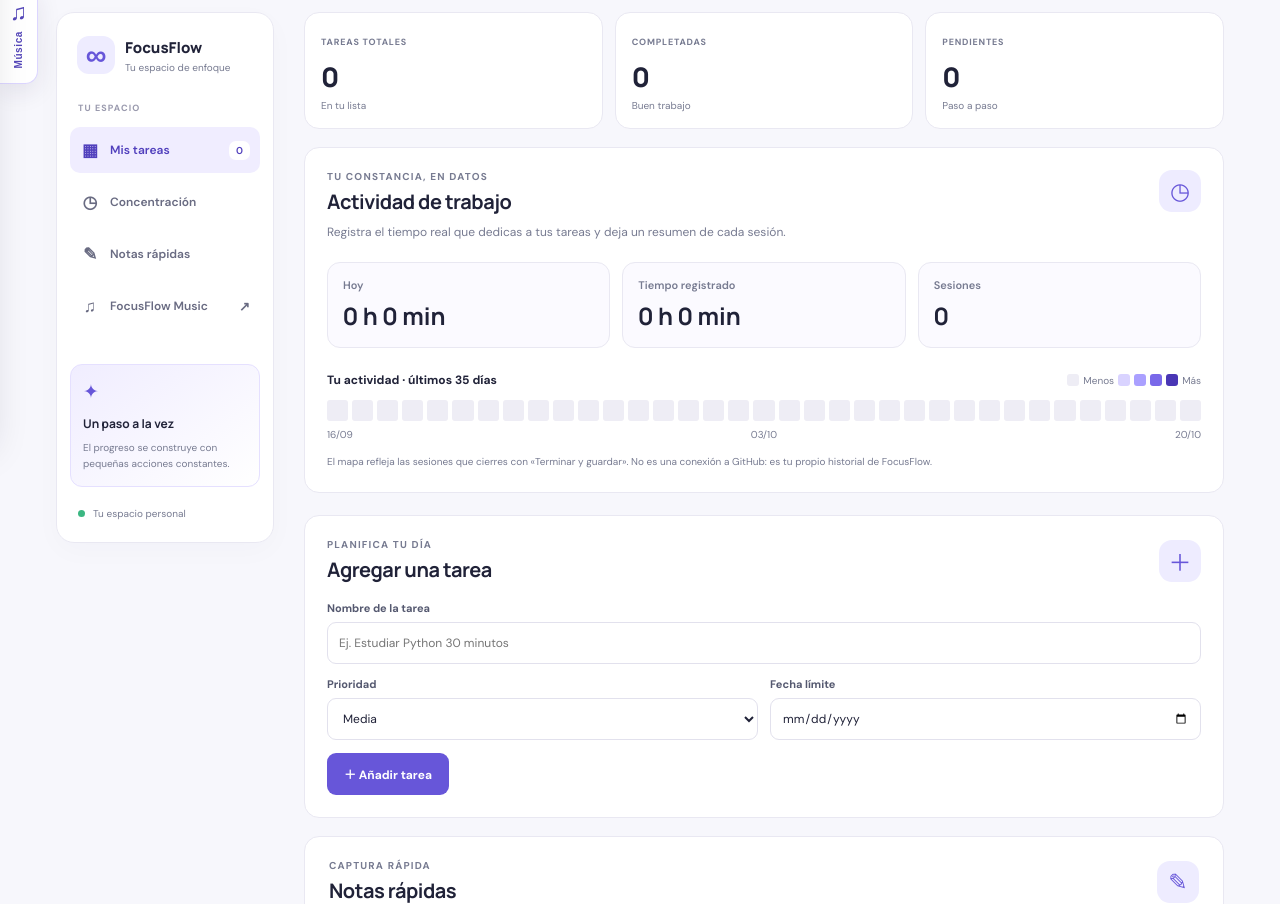
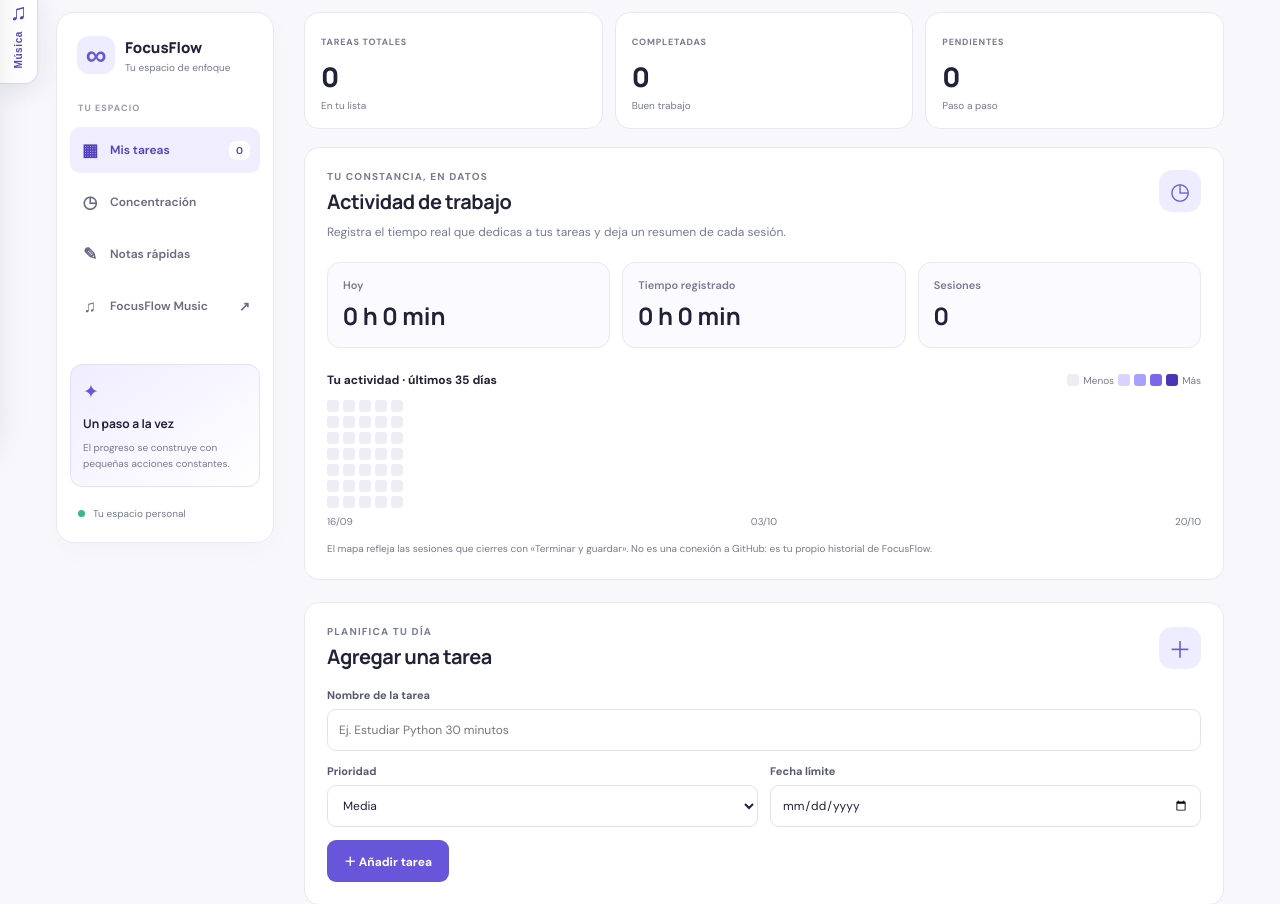
Before and after one commit to Franxescoo/FOOCUS, a Flask app: page / in a window 1280 px wide. Shown: the part 350-1254 px from the top of the page. Run offline with Flask 3, Linux system fonts and the light colour scheme; data that the repository does not hold is empty; some libraries are stand-ins or nearby versions.

Commit message:
Arrange activity heatmap like a contribution calendar

```diff
--- a/static/style.css
+++ b/static/style.css
@@ -194,3 +194,7 @@ button:disabled{opacity:.6;cursor:wait}
 .work-log-item strong{display:block;font-size:10px;color:var(--ink)}
 .work-log-item p{margin:5px 0 0;color:var(--muted);font-size:11px;line-height:1.5;white-space:pre-wrap;overflow-wrap:anywhere}
 @media(max-width:640px){.work-metrics{gap:7px}.work-metrics article{padding:10px}.work-metrics article strong{font-size:16px}.activity-grid{gap:3px}.activity-cell{border-radius:2px}.activity-legend{gap:3px}.activity-legend i{width:9px;height:9px}.task-work-summary{padding-left:0}.active-work-actions .primary-button{width:100%}}
+
+/* Contribution-style layout: seven weekdays by five weeks */
+.activity-grid{grid-template-columns:repeat(5,12px);grid-template-rows:repeat(7,12px);grid-auto-flow:column;justify-content:start;max-width:100%;gap:4px}
+.activity-cell{width:12px;height:12px;aspect-ratio:auto}
```
